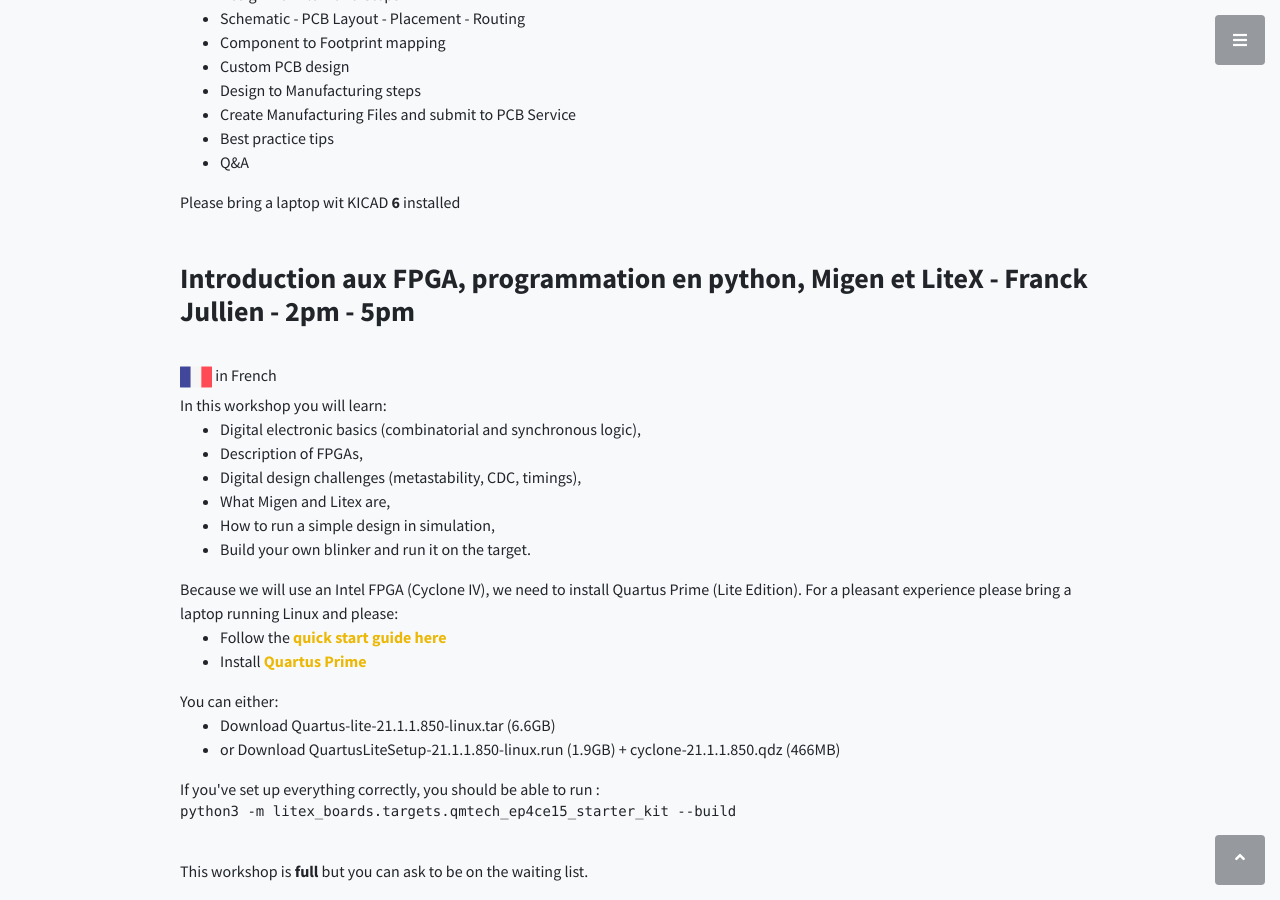
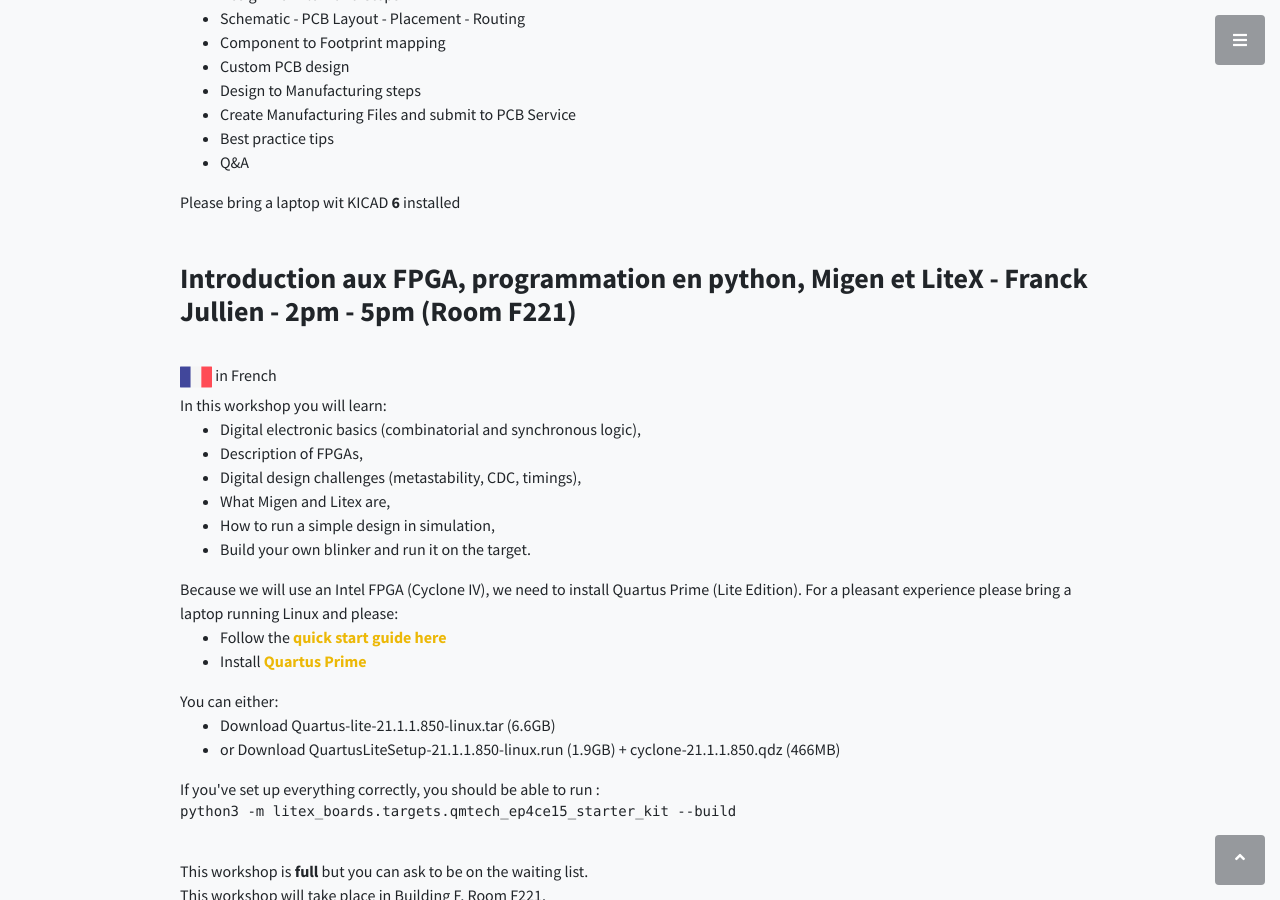
Before and after one commit to ph0wn/ph0wn.github.io, a Jekyll site: the page built from index.html, in a window 1280 px wide and 900 px high, scrolled down 3536 px. Built offline with Jekyll 4.4.1, drawn with Linux system fonts in a browser that asks for light colours; some of the changed text lies outside the part shown.

Commit message:
rooms + new sponsor

```diff
--- a/index.html
+++ b/index.html
@@ -18,9 +18,9 @@ title: Ph0wn CTF
 		</p>
 		<h3>Schedule</h3>
 		<p class="lead mb-5">
-		    2pm - 5pm - Workshops<br>
+		    2pm - 5pm - Workshops - Building "F"<br>
 		5pm - Welcome Desk opens<br>
-		    6pm - <b>The CTF begins</b><br>
+		    6pm - <b>The CTF begins</b> - Building "G" (Learning Center)<br>
 		7pm - The Badge Contest begins<br>
 		Midnight - The Badge Contest ends - we count votes<br>
 		    2am - <b>The CTF ends</b><br>
@@ -108,7 +108,7 @@ prepared a target device for you to fiddle with during the workshop.
       Please bring a laptop wit KICAD <b>6</b> installed
 
 
-		 <h3 class="mt-5">Introduction aux FPGA, programmation en python, Migen et LiteX - Franck Jullien - 2pm - 5pm</h3><br>
+		 <h3 class="mt-5">Introduction aux FPGA, programmation en python, Migen et LiteX - Franck Jullien - 2pm - 5pm (Room F221)</h3><br>
 		 <img src="/images/france.png"  title="icon made by www.freepik.com" alt="icon made by www.freepik.com" width="32px" /> in French<br>
 
 		 In this workshop you will learn:
@@ -147,6 +147,7 @@ python3 -m litex_boards.targets.qmtech_ep4ce15_starter_kit --build
 
      This workshop is <b>full</b> but you can ask to be on the waiting list.
 
+     <p>This workshop will take place in Building F, Room F221.</p>
 	     </div>
 	 </div>
     </div>
@@ -229,6 +230,7 @@ python3 -m litex_boards.targets.qmtech_ep4ce15_starter_kit --build
     <br>
     <a href="https://connect.ed-diamond.com/misc"> <img src="./images/logo-misc.png" width="200px" /></a>&nbsp; &nbsp; &nbsp;  &nbsp; &nbsp; &nbsp; &nbsp;
     <a href="https://hardwear.io"> <img src="/images/hardwear_300.png" width="200px" /></a>&nbsp; &nbsp; &nbsp;  &nbsp; &nbsp; &nbsp; &nbsp;
+    <a href="https://bugscale.ch"><img src="/images/Bugscale_centered.svg" width="250px" /></a>&nbsp; &nbsp; &nbsp;  &nbsp; &nbsp; &nbsp; &nbsp;
     <img src="./images/collshade.png" width="200px" />
     &nbsp; &nbsp; &nbsp;  &nbsp; &nbsp; &nbsp; &nbsp;
         &nbsp; &nbsp; &nbsp;  &nbsp; &nbsp; &nbsp; &nbsp;
```
Also changed, not shown: images/Bugscale_centered.svg (added).
